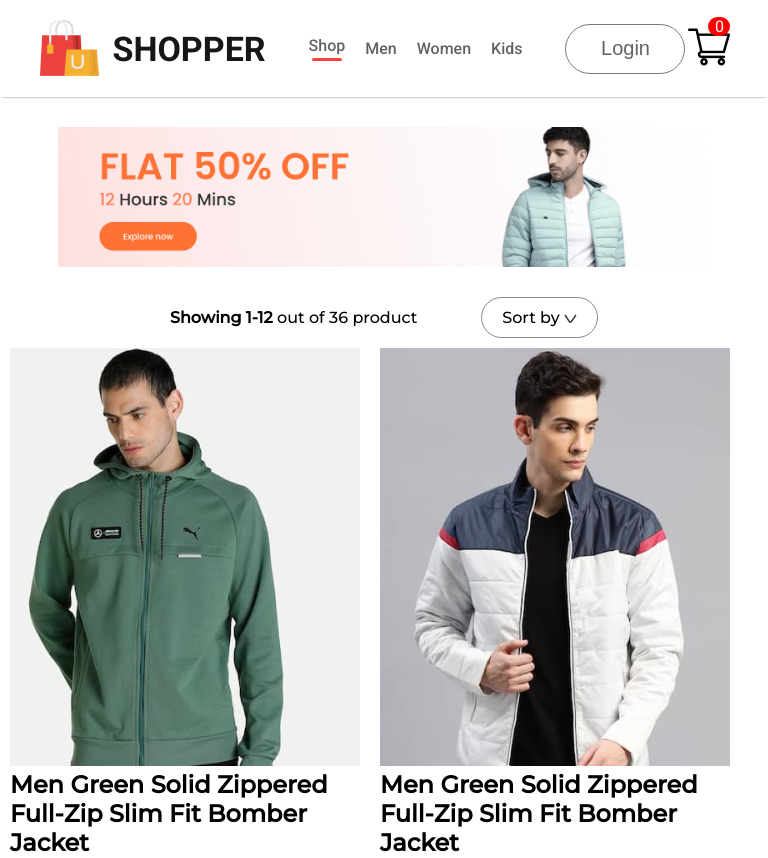
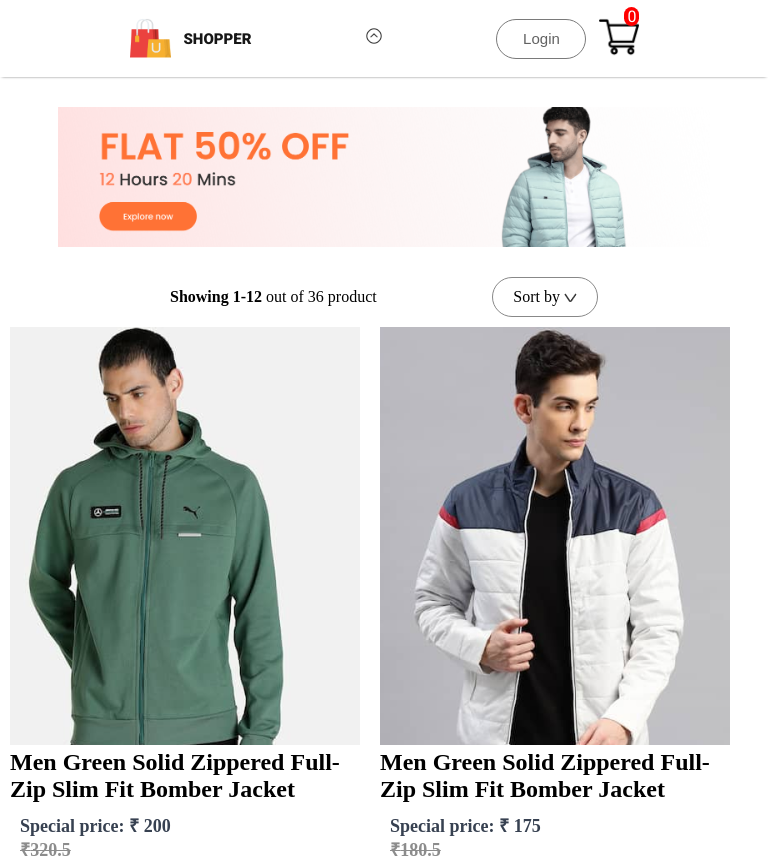
Before and after one commit to ShashiSahani/e-commerce-website, a React (Create React App) app: page /mens in a window 768 px wide. Shown: the top 858 px of the page. Built offline with nearby package versions, Linux system fonts and the light colour scheme.

Commit message:
add hide and show menu in navbar

```diff
--- a/src/components/Navbar/Navbar.jsx
+++ b/src/components/Navbar/Navbar.jsx
@@ -1,23 +1,33 @@
 //navbar.js
-import React, { useContext, useEffect, useState } from 'react'
+import React, { useContext,  useRef, useState } from 'react'
 import logo from '../../Assets/logo.png'
 import cart_icon from '../../Assets/cart_icon.png'
 import './Navbar.scss'
 import * as String from '../../Assets/Utils/Strings'
 import {  Link } from "react-router-dom";
 import { ShopContext } from '../Context/ShopContext'
-
+import nav_dropdown from '../../Assets/dropdown_menu_icon.png'
 function Navbar() {
   const {getTotalCartItems} =useContext(ShopContext);
   const [menu,setMenu]=useState("shop");
+  const [isDropdownRotated,setDropdownRotation]=useState(false);
 
+  const menuRef=useRef(null);
+  const dropdown_toggle=(e)=>{
+    if (menuRef.current) {
+      menuRef.current.classList.toggle('new-menu-visible');
+    }
+    e.target.classList.toggle('open');
+    setDropdownRotation(!isDropdownRotated)
+  }
   return (
     <div className='navbar'>
       <div className="nav-logo">
         <img src={logo} alt="logo" />
         <p>{String.SHOPPER}</p>
       </div>
-      <ul className="nav-menu">
+      <img src={nav_dropdown} alt="" onClick={dropdown_toggle} className={`nav-dropdown ${isDropdownRotated?'rotate-up':'rotate-down'}`}/>
+      <ul className="nav-menu" ref={menuRef}>
         <li onClick={()=>setMenu("shop")}><Link to='/' style={{textDecoration:"none"}}> {String.Shop} </Link>{menu==="shop"?<hr/>:""}</li>
         <li  onClick={()=>setMenu("mens")} ><Link to='/mens' style={{textDecoration:"none"}}>{String.Men}</Link>{menu==="mens"?<hr/>:""}</li>
         <li  onClick={()=>setMenu("womens")}><Link to='/womens' style={{textDecoration:"none"}}>{String.Women}</Link> {menu==="womens"?<hr/>:""}</li>
--- a/src/components/Navbar/Navbar.scss
+++ b/src/components/Navbar/Navbar.scss
@@ -1,25 +1,30 @@
-//navbar.scss
+@import '../../Assets/Utils/Colors.scss';
 
-@import '../../Assets/Utils/Colors.scss';
 .navbar {
-    font-family:"Roboto", sans-serif;
+  font-family: "Roboto", sans-serif;
   display: flex;
-    justify-content: space-around;
+  // justify-content: space-around;
+  justify-content: space-evenly;
   padding: 16px;
   box-shadow: 0 1px 3px -2px $black;
 }
-.nav-logo{
+
+.nav-logo {
   display: flex;
   align-items: center;
-    gap:10px;
+  gap: 10px;
+
+  img {
+    width: 60px; // Adjust the logo size
   }
 
-.nav-logo p{
+  p {
     color: $nav-logo-color;
-    font-size: 34px;
+    font-size: 24px; // Adjust the font size
     font-weight: 600;
+  }
+}
 
-}
 .nav-menu {
   display: flex;
   align-items: center;
@@ -28,46 +33,52 @@
   font-size: 16px;
   list-style: none;
   text-decoration: none;
-    gap:20px;
-}
-.nav-menu li{
+  gap: 40px;
+
+
+  li {
     display: flex;
     flex-direction: column;
-    justify-content: center;
     align-items: center;
-    gap:3px;
+    // gap: 3px;
     color: $nav-menu-color !important;
     cursor: pointer;
   }
-.nav-menu li hr{
+
+  li hr {
     border: none;
     width: 80%;
     height: 3px;
     border-radius: 10px;
     background-color: $border-color;
   }
-.nav-login-cart{
+}
+
+.nav-login-cart {
   display: flex;
   align-items: center;
-    gap:3px;
-}
-.nav-login-cart button{
+  gap: 3px;
+
+  button {
     width: 120px;
     height: 50px;
     outline: none;
-    font-size: 20px;
+    font-size: 18px; // Adjust the font size
     background-color: $white;
-
     color: $button-color;
     border: 1px solid $button-border;
     border-radius: 70px;
     font-weight: 500;
+    margin-right: 20px;
     cursor: pointer;
   }
-.nav-login-cart button:active{
+
+  button:active {
     background-color: $button-active;
   }
-.nav-cart-count{
+}
+
+.nav-cart-count {
   display: flex;
   width: 22px;
   background-color: $cart-count;
@@ -80,11 +91,148 @@
   color: $white;
 }
 
-.nav-menu li a{
+.nav-menu li a {
+  color: $nav-menu-color !important;
+}
 
+.nav-login-cart button a {
   color: $nav-menu-color !important;
+}
+.nav-dropdown{
+  display: none;
+}
+.nav-dropdown.rotate-up {
+  transform: rotate(0deg);
+}
+.nav-dropdown.rotate-down {
+  transform: rotate(180deg);
+}
+
+
+
+@media only screen and (max-width: 576px) {
+  /* Styles for extra small devices */
+  .navbar{
+    .nav-dropdown{
+      display: block;
+      height: 20px;
+      width: 20px;
+      margin-top: 10px;
+      border-radius: 20px;
+      // rotate: -180deg;
+      transition: 0.5s;
+    }
+    .nav-menu{
+     display: none;
+     height: 80px;
+     width: 100%;
+     position: absolute;
+     background-color: white;
+     justify-content: center;
+     top: 50px;
+    }
+    .new-menu-visible{
+      display: flex;
+      margin-top: 10px;
 
     }
-.nav-login-cart button a{
-    color: $nav-menu-color !important;
    }
+}
+
+@media only screen and (min-width: 577px) and (max-width: 768px) {
+  /* Styles for small devices */
+
+   .navbar{
+    .nav-dropdown{
+      display: block;
+      height: 20px;
+      width: 20px;
+      margin-top: 10px;
+      border-radius: 20px;
+      // rotate: 180deg;
+      transition: 0.5s;
+    }
+    .nav-menu{
+     display: none;
+     height: 80px;
+     width: 100%;
+     position: absolute;
+     background-color: white;
+     justify-content: center;
+     top: 50px;
+    }
+    .new-menu-visible{
+      display: flex;
+      margin-top: 10px;
+    }
+   }
+}
+
+@media only screen and (min-width: 769px) and (max-width: 992px) {
+  /* Styles for medium devices */
+ .navbar{
+  .nav-dropdown{
+    display: block;
+    height: 20px;
+    width: 20px;
+    margin-top: 10px;
+    border-radius: 20px;
+    rotate: -180deg;
+    transition: 0.5s;
+  }
+  .nav-menu{
+   display: none;
+   height: 80px;
+   width: 100%;
+   position: absolute;
+   background-color: white;
+   justify-content: center;
+   top: 50px;
+  }
+ }
+}
+
+@media (max-width: 993px) {
+
+  /* Styles for large devices */
+  .navbar{
+
+  }
+  .nav-logo {
+    img {
+      width: 45px;
+
+    }
+
+    p {
+      font-size: 15px;
+      font-weight: 900;
+    }
+
+  }
+  .nav-menu{
+    font-size: 15px;
+    font-weight: 400;
+    li hr {
+      height: 1.5px;
+      margin-top: 1px;
+    }
+  }
+
+  .nav-login-cart{
+    button{
+    width: 90px;
+    height: 40px;
+    font-size: 15px;
+    font-weight: 400;
+    margin-right: 10px;
+  }
+  a img{
+    width: 40px;
+  }
+ .nav-cart-count{
+  width: 15px;
+  margin-left: -18px;
+ }
+}
+}
--- a/src/index.css
+++ b/src/index.css
@@ -2,15 +2,12 @@
   margin: 0;
   padding: 0;
 }
-body {
+body,html{
+  padding: 0;
   margin: 0;
-  font-family: -apple-system, BlinkMacSystemFont, 'Segoe UI', 'Roboto', 'Oxygen',
-    'Ubuntu', 'Cantarell', 'Fira Sans', 'Droid Sans', 'Helvetica Neue',
-    sans-serif;
-  -webkit-font-smoothing: antialiased;
-  -moz-osx-font-smoothing: grayscale;
-  font-family:'Montserrat','Roboto' ;
+  overflow-x: hidden;
 }
+
 
 code {
   font-family: source-code-pro, Menlo, Monaco, Consolas, 'Courier New',
--- a/src/pages/ShopCategory.jsx
+++ b/src/pages/ShopCategory.jsx
@@ -6,7 +6,7 @@
 import  * as String from '../Assets/Utils/Strings'
 function ShopCategory(props) {
   const {all_product}=useContext(ShopContext)
-  console.log(all_product)
+  // console.log(all_product)
   return (
     <div className='shop-category'>
       <img  className="shop-category-banner" src={props.banner} alt="banner" />
```
Also changed, not shown: src/Assets/dropdown_menu_icon.png (added). Lines whose indentation alone changed are shown as unchanged.
